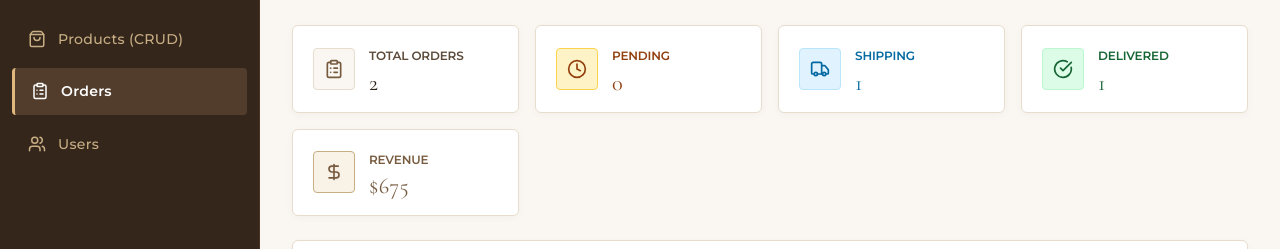
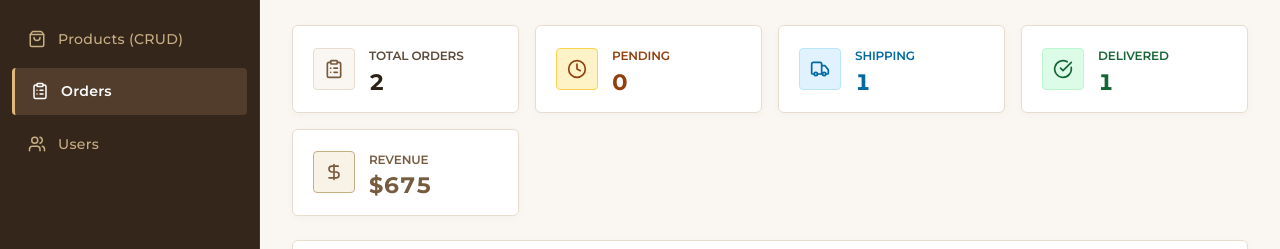
Before and after one commit to khanhlinhz2k4-max/FER202_Group1_Project_Shop_Luna_Fashion_Store, a React (Vite) app: page /admin/orders in a window 1280 px wide. Shown: the part 161-410 px from the top of the page. Built offline with nearby package versions, Linux system fonts and the light colour scheme; sample sign-in values are in the browser's storage; a web font is replaced by a local one.

Commit message:
feat: add AdminOrders and AdminUsers pages for administrative management

```diff
--- a/src/pages/admin/AdminOrders.jsx
+++ b/src/pages/admin/AdminOrders.jsx
@@ -215,7 +215,7 @@ export default function AdminOrders() {
           </div>
           <div>
             <span style={{ fontSize: '0.75rem', color: '#5C4A3A', fontWeight: 600, textTransform: 'uppercase' }}>Total Orders</span>
-            <h3 style={{ margin: '2px 0 0', fontSize: '1.4rem', color: '#2C2117' }}>{totalOrdersCount}</h3>
+            <h3 style={{ margin: '2px 0 0', fontSize: '1.4rem', fontFamily: 'Montserrat, sans-serif', fontVariantNumeric: 'lining-nums tabular-nums', fontWeight: 700, color: '#2C2117' }}>{totalOrdersCount}</h3>
           </div>
         </div>
 
@@ -225,7 +225,7 @@ export default function AdminOrders() {
           </div>
           <div>
             <span style={{ fontSize: '0.75rem', color: '#92400E', fontWeight: 600, textTransform: 'uppercase' }}>Pending</span>
-            <h3 style={{ margin: '2px 0 0', fontSize: '1.4rem', color: '#92400E' }}>{pendingCount}</h3>
+            <h3 style={{ margin: '2px 0 0', fontSize: '1.4rem', fontFamily: 'Montserrat, sans-serif', fontVariantNumeric: 'lining-nums tabular-nums', fontWeight: 700, color: '#92400E' }}>{pendingCount}</h3>
           </div>
         </div>
 
@@ -235,7 +235,7 @@ export default function AdminOrders() {
           </div>
           <div>
             <span style={{ fontSize: '0.75rem', color: '#0369A1', fontWeight: 600, textTransform: 'uppercase' }}>Shipping</span>
-            <h3 style={{ margin: '2px 0 0', fontSize: '1.4rem', color: '#0369A1' }}>{shippingCount}</h3>
+            <h3 style={{ margin: '2px 0 0', fontSize: '1.4rem', fontFamily: 'Montserrat, sans-serif', fontVariantNumeric: 'lining-nums tabular-nums', fontWeight: 700, color: '#0369A1' }}>{shippingCount}</h3>
           </div>
         </div>
 
@@ -245,7 +245,7 @@ export default function AdminOrders() {
           </div>
           <div>
             <span style={{ fontSize: '0.75rem', color: '#166534', fontWeight: 600, textTransform: 'uppercase' }}>Delivered</span>
-            <h3 style={{ margin: '2px 0 0', fontSize: '1.4rem', color: '#166534' }}>{deliveredCount}</h3>
+            <h3 style={{ margin: '2px 0 0', fontSize: '1.4rem', fontFamily: 'Montserrat, sans-serif', fontVariantNumeric: 'lining-nums tabular-nums', fontWeight: 700, color: '#166534' }}>{deliveredCount}</h3>
           </div>
         </div>
 
@@ -255,7 +255,7 @@ export default function AdminOrders() {
           </div>
           <div>
             <span style={{ fontSize: '0.75rem', color: '#775B3F', fontWeight: 600, textTransform: 'uppercase' }}>Revenue</span>
-            <h3 style={{ margin: '2px 0 0', fontSize: '1.4rem', color: '#775B3F' }}>${totalRevenue.toLocaleString()}</h3>
+            <h3 style={{ margin: '2px 0 0', fontSize: '1.4rem', fontFamily: 'Montserrat, sans-serif', fontVariantNumeric: 'lining-nums tabular-nums', fontWeight: 700, color: '#775B3F' }}>${totalRevenue.toLocaleString()}</h3>
           </div>
         </div>
       </div>
--- a/src/pages/admin/AdminUsers.jsx
+++ b/src/pages/admin/AdminUsers.jsx
@@ -203,7 +203,7 @@ export default function AdminUsers() {
           </div>
           <div>
             <span style={{ fontSize: '0.75rem', color: '#5C4A3A', fontWeight: 600, textTransform: 'uppercase' }}>Total Users</span>
-            <h3 style={{ margin: '2px 0 0', fontSize: '1.4rem', color: '#2C2117' }}>{totalUsersCount}</h3>
+            <h3 style={{ margin: '2px 0 0', fontSize: '1.4rem', fontFamily: 'Montserrat, sans-serif', fontVariantNumeric: 'lining-nums tabular-nums', fontWeight: 700, color: '#2C2117' }}>{totalUsersCount}</h3>
           </div>
         </div>
 
@@ -213,7 +213,7 @@ export default function AdminUsers() {
           </div>
           <div>
             <span style={{ fontSize: '0.75rem', color: '#775B3F', fontWeight: 600, textTransform: 'uppercase' }}>Administrators</span>
-            <h3 style={{ margin: '2px 0 0', fontSize: '1.4rem', color: '#775B3F' }}>{adminCount}</h3>
+            <h3 style={{ margin: '2px 0 0', fontSize: '1.4rem', fontFamily: 'Montserrat, sans-serif', fontVariantNumeric: 'lining-nums tabular-nums', fontWeight: 700, color: '#775B3F' }}>{adminCount}</h3>
           </div>
         </div>
 
@@ -223,7 +223,7 @@ export default function AdminUsers() {
           </div>
           <div>
             <span style={{ fontSize: '0.75rem', color: '#5C4A3A', fontWeight: 600, textTransform: 'uppercase' }}>Clients</span>
-            <h3 style={{ margin: '2px 0 0', fontSize: '1.4rem', color: '#2C2117' }}>{customerCount}</h3>
+            <h3 style={{ margin: '2px 0 0', fontSize: '1.4rem', fontFamily: 'Montserrat, sans-serif', fontVariantNumeric: 'lining-nums tabular-nums', fontWeight: 700, color: '#2C2117' }}>{customerCount}</h3>
           </div>
         </div>
       </div>
```
